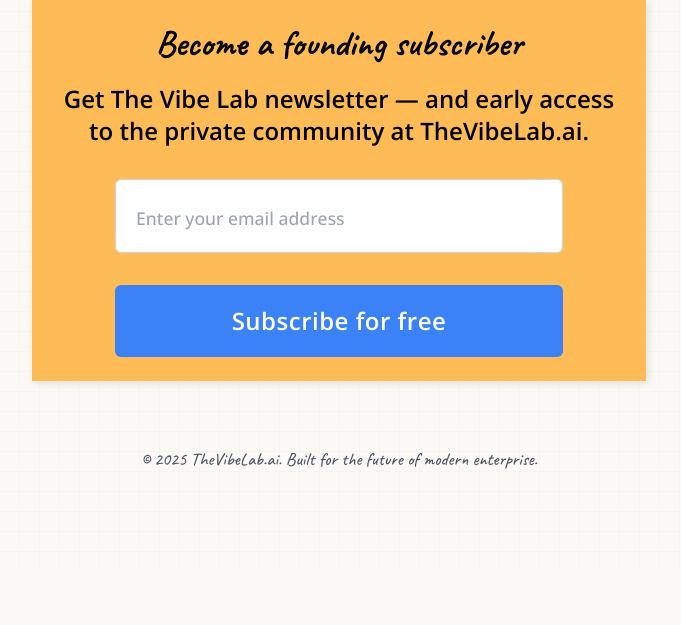
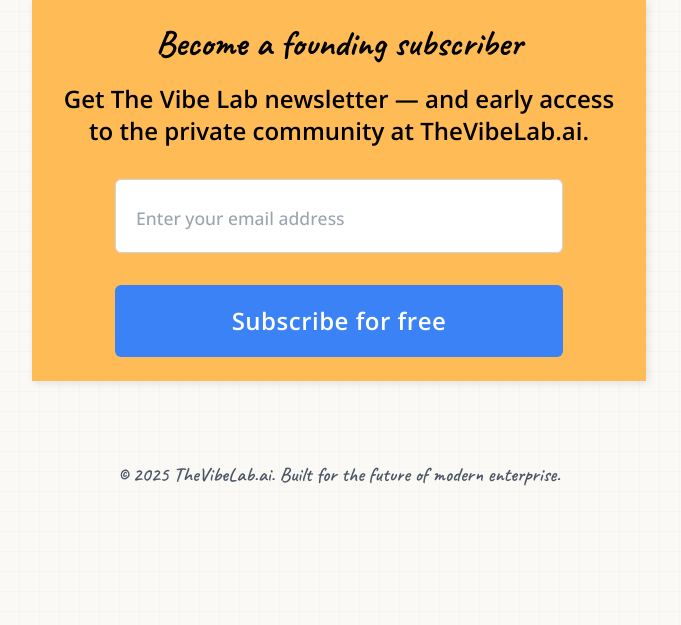
Before and after one commit to lancekyle/VibeLabLanding, a Flask app: page / in a window 1280 px wide. Shown: the part 789-1414 px from the top of the page, without its empty margins (301-982 px from the left). Before the commit the page ends 1258 px from the top, so only its background shows below. Run offline with Flask 3, Linux system fonts and the light colour scheme; parts of the project's set-up code (start-up, migrations or seed data) failed here and were passed over; some libraries are stand-ins or nearby versions.

Commit message:
Improve the visual appearance and readability of the website footer
Update footer in index.html to increase font size, weight, and add padding.

Replit-Commit-Author: Agent
Replit-Commit-Session-Id: e4a69773-9f43-47fd-b7ea-702442ebf584
Replit-Commit-Screenshot-Url: https://storage.googleapis.com/screenshot-production-us-central1/2f0f9262-57ea-4193-a138-39099b146e42/bfc5eb87-64eb-4a86-a6d5-d21c468918c0.jpg

```diff
--- a/templates/index.html
+++ b/templates/index.html
@@ -196,8 +196,8 @@
         </div>
 
         <!-- Footer -->
-        <footer class="text-center text-gray-600 pt-8">
-            <p class="text-lg font-medium">© 2025 TheVibeLab.ai. Built for the future of modern enterprise.</p>
+        <footer class="text-center text-gray-600 pt-12 pb-8">
+            <p class="text-xl font-semibold mb-2">© 2025 TheVibeLab.ai. Built for the future of modern enterprise.</p>
         </footer>
 
     </div>
```
Also changed, not shown: attached_assets/image_1748043175434.png (added).
